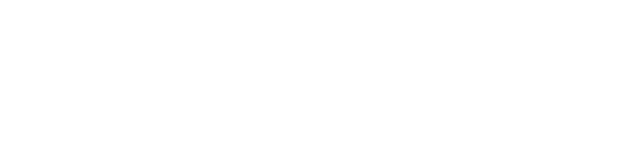
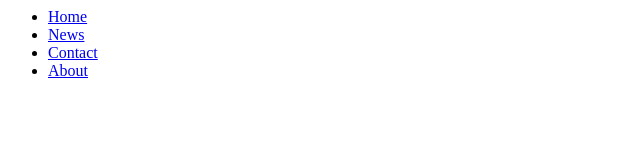
Before and after one commit to opdgerety/change, a plain HTML site: page index.html in a window 1280 px wide. Shown: the whole page, without its empty margins (0-640 px from the left). Drawn offline with Linux system fonts and the light colour scheme.

Commit message:
Update index.html

```diff
--- a/index.html
+++ b/index.html
@@ -1,5 +1,16 @@
 <html>
+
 <head>
 <title>Test</title>
+  <link rel="stylesheet" href="styles.css">
+  <ul>
+    <li><a href="index.html">Home</a></li>
+    <li><a href="news.asp">News</a></li>
+    <li><a href="contact.asp">Contact</a></li>
+    <li><a href="about.asp">About</a></li>
+  </ul>
 </head>
+<body>
+
+</body>
 </html>
```
